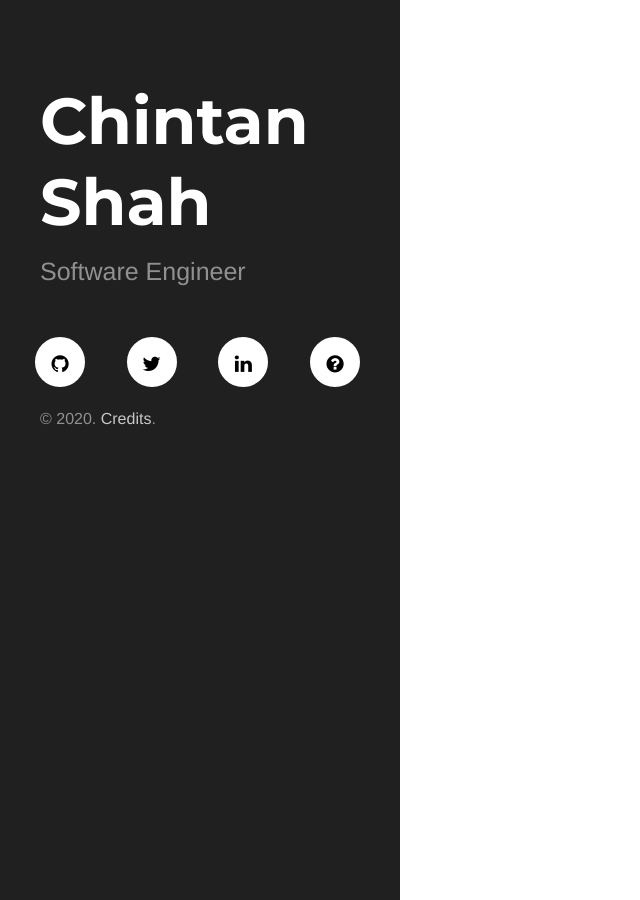
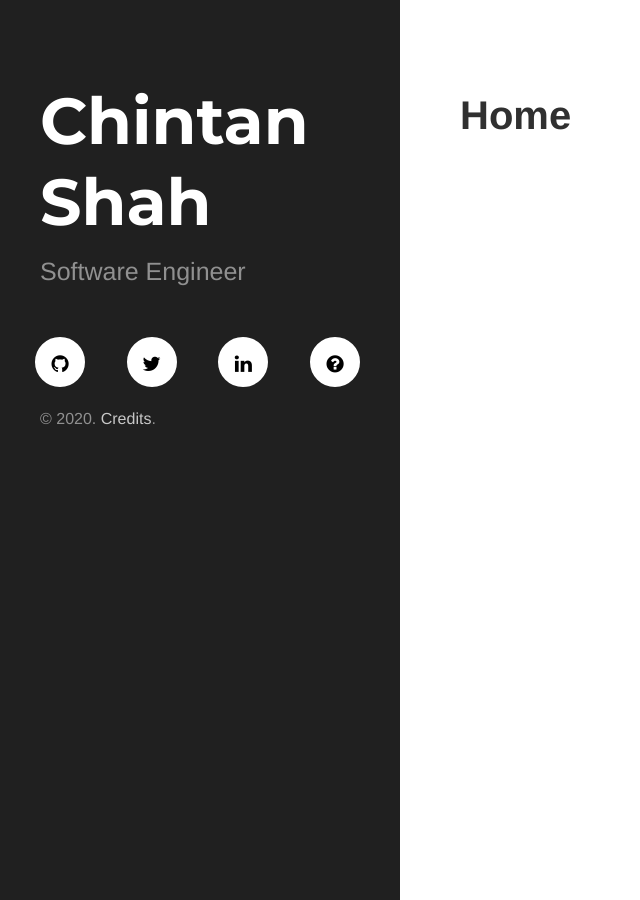
Before and after one commit to chintan-sh/chintan-sh.github.io, a Jekyll site: the page built from index.html, in a window 1280 px wide. Shown: the whole page, without its empty margins (0-640 px from the left). Built offline with Jekyll 4.4.1, drawn with Linux system fonts in a browser that asks for light colours; nearby versions of some CDN libraries; the list of posts is cut into pages by our own code.

Commit message:
Removing post

```diff
--- a/index.html
+++ b/index.html
@@ -3,43 +3,43 @@ layout: default
 title: Home
 ---
 
-<!--<div class="page">-->
-<!--  <h1 class="page-title">{{ page.title }}</h1>-->
-<!--  {{ content }}-->
-<!--</div>-->
+<div class="page">
+  <h1 class="page-title">{{ page.title }}</h1>
+  {{ content }}
+</div>
 
 <!--Uncomment and Activate following block to enable blog and also comment out above block -->
 
-<div class="posts">
-  {% for post in paginator.posts %}
-  <div class="post">
-    <h1 class="post-title">
-      <a href="{{ site.baseurl }}{{ post.url }}">
-        {{ post.title | markdownify }}
-      </a>
-    </h1>
-    {% if post.subtitle %}
-      <h3 class="post-subtitle">{{ post.subtitle | markdownify  }}</h3>
-    {% endif %}
-    <span class="post-date">{{ post.date | date_to_string }}</span>
+<!--<div class="posts">-->
+<!--  {% for post in paginator.posts %}-->
+<!--  <div class="post">-->
+<!--    <h1 class="post-title">-->
+<!--      <a href="{{ site.baseurl }}{{ post.url }}">-->
+<!--        {{ post.title | markdownify }}-->
+<!--      </a>-->
+<!--    </h1>-->
+<!--    {% if post.subtitle %}-->
+<!--      <h3 class="post-subtitle">{{ post.subtitle | markdownify  }}</h3>-->
+<!--    {% endif %}-->
+<!--    <span class="post-date">{{ post.date | date_to_string }}</span>-->
 
-    {{ post.excerpt | markdownify }}
-  </div>
-  {% endfor %}
-</div>
+<!--    {{ post.excerpt | markdownify }}-->
+<!--  </div>-->
+<!--  {% endfor %}-->
+<!--</div>-->
 
-<div class="pagination">
-  {% if paginator.previous_page %}
-    <a class="pagination-item newer"
-       href="{{ site.baseurl }}/{% if paginator.page > 2 %}page{{paginator.previous_page}}{% endif %}">
-       <i class="fa fa-arrow-left"></i> Newer
-   </a>
-  {% endif %}
+<!--<div class="pagination">-->
+<!--  {% if paginator.previous_page %}-->
+<!--    <a class="pagination-item newer"-->
+<!--       href="{{ site.baseurl }}/{% if paginator.page > 2 %}page{{paginator.previous_page}}{% endif %}">-->
+<!--       <i class="fa fa-arrow-left"></i> Newer-->
+<!--   </a>-->
+<!--  {% endif %}-->
 
-  {% if paginator.next_page %}
-    <a class="pagination-item older" href="{{ site.baseurl }}/page{{paginator.next_page}}">
-        Older <i class="fa fa-arrow-right"></i>
-    </a>
-  {% endif %}
-
-</div>
+<!--  {% if paginator.next_page %}-->
+<!--    <a class="pagination-item older" href="{{ site.baseurl }}/page{{paginator.next_page}}">-->
+<!--        Older <i class="fa fa-arrow-right"></i>-->
+<!--    </a>-->
+<!--  {% endif %}-->
+<!--  -->
+<!--</div>-->
```
